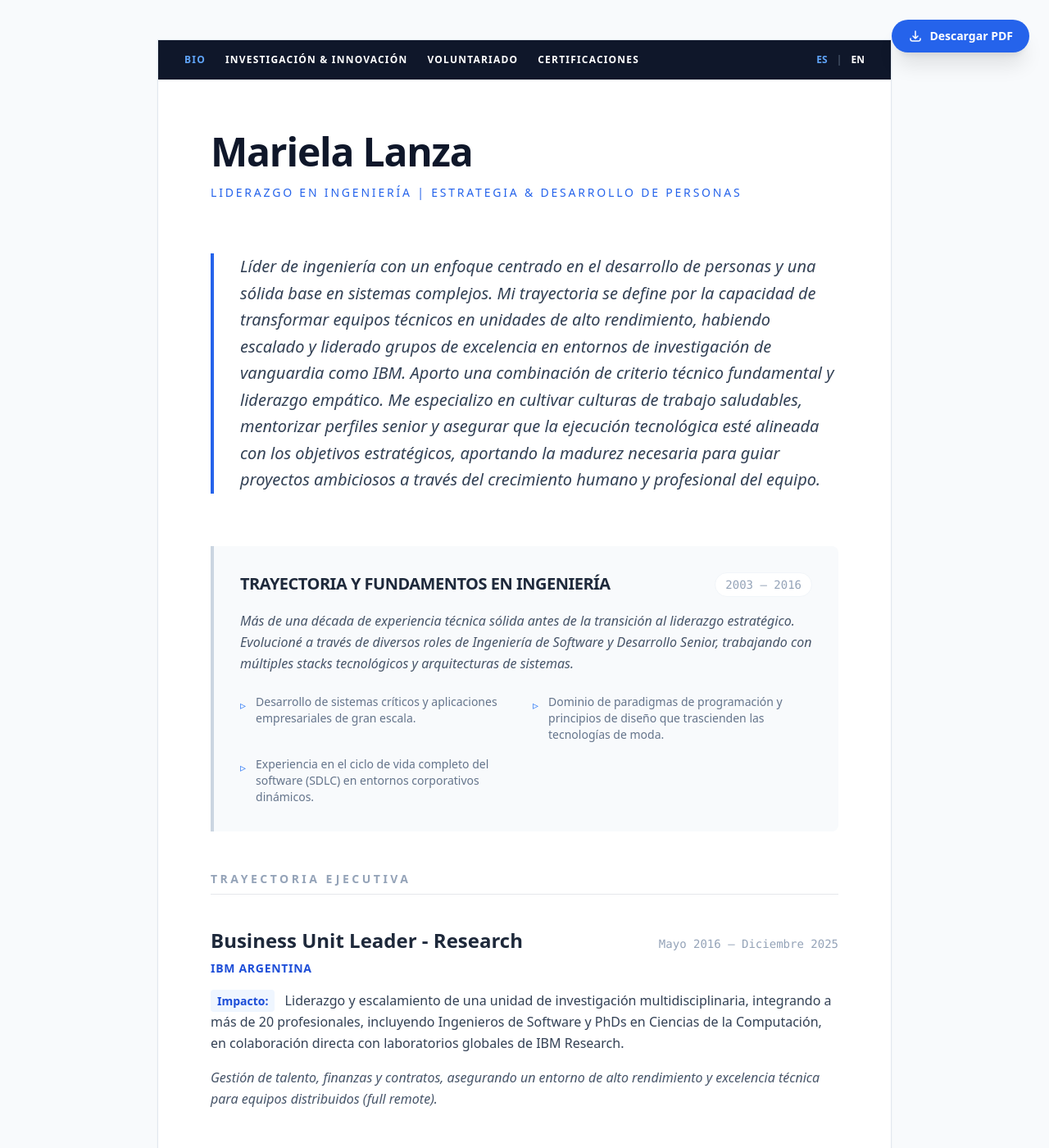
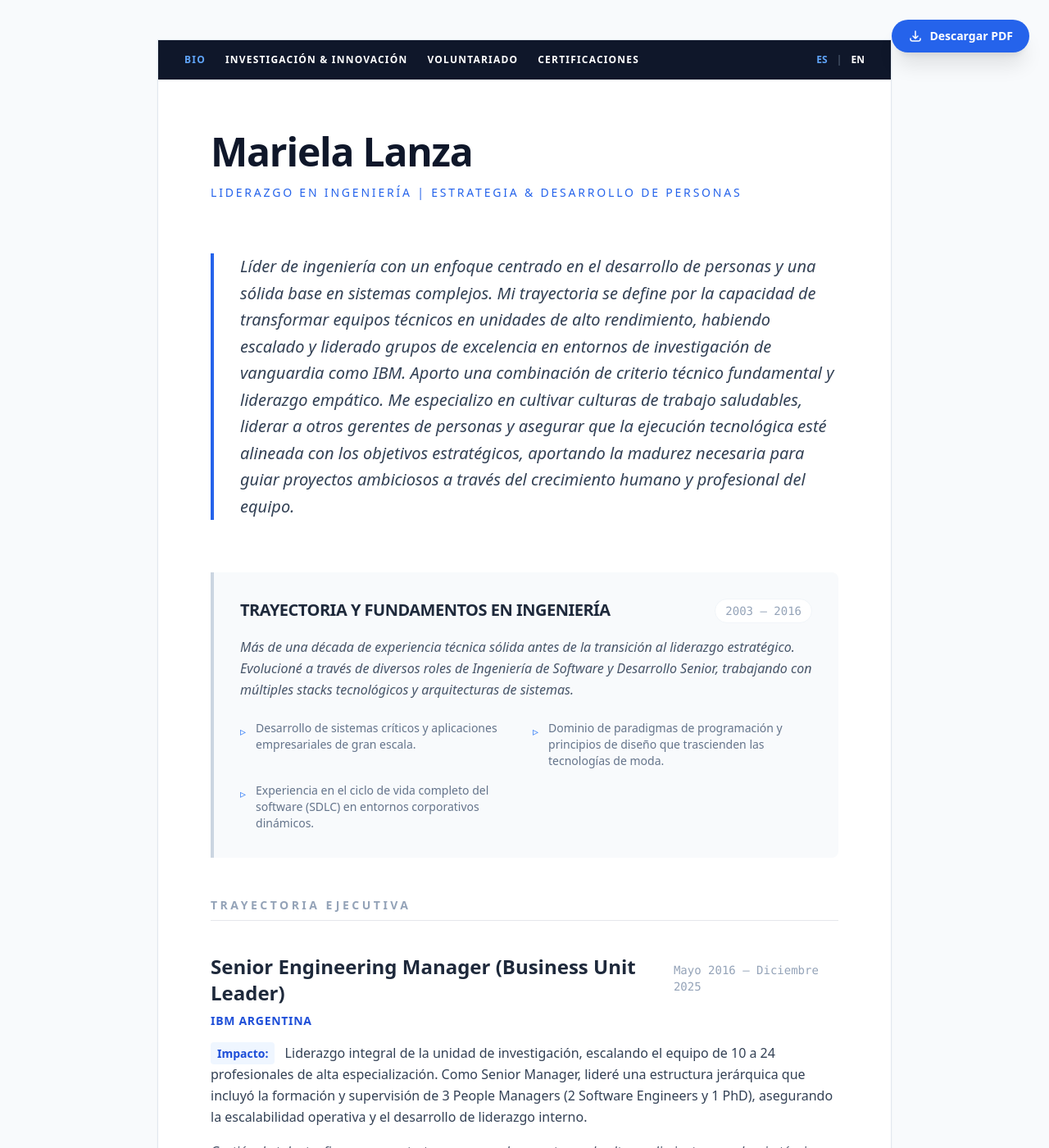
Before and after one commit to mclanza/mclanza.github.io, a Jekyll site: the page built from index.html, in a window 1280 px wide and 1400 px high. Shown: the whole window at 82% size. Built offline with Jekyll 4.4.1, drawn with Linux system fonts in a browser that asks for light colours; nearby versions of some CDN libraries; some of the changed text lies outside the part shown.

Commit message:
feat: update professional profile to senior engineering leadership

```diff
--- a/_data/cv.yml
+++ b/_data/cv.yml
@@ -32,9 +32,9 @@ contact:
 # Profile with Focus on Direction and Strategy
 profile:
   es: "Líder de ingeniería con un enfoque centrado en el desarrollo de personas y una sólida base en sistemas complejos. Mi trayectoria se define por la capacidad de transformar equipos técnicos en unidades de alto rendimiento, habiendo escalado y liderado grupos de excelencia en entornos de investigación de vanguardia como IBM.
-      Aporto una combinación de criterio técnico fundamental y liderazgo empático. Me especializo en cultivar culturas de trabajo saludables, mentorizar perfiles senior y asegurar que la ejecución tecnológica esté alineada con los objetivos estratégicos, aportando la madurez necesaria para guiar proyectos ambiciosos a través del crecimiento humano y profesional del equipo."
+      Aporto una combinación de criterio técnico fundamental y liderazgo empático. Me especializo en cultivar culturas de trabajo saludables, liderar a otros gerentes de personas y asegurar que la ejecución tecnológica esté alineada con los objetivos estratégicos, aportando la madurez necesaria para guiar proyectos ambiciosos a través del crecimiento humano y profesional del equipo."
   en: "Engineering leader with a focus on people development and a strong foundation in complex systems. My trajectory is defined by the ability to transform technical teams into high-performance units, having scaled and led groups of excellence in cutting-edge research environments like IBM.
-      I bring a combination of fundamental technical judgment and empathetic leadership. I specialize in cultivating healthy work cultures, mentoring senior profiles, and ensuring that technological execution is aligned with strategic objectives, providing the maturity needed to guide ambitious projects through the human and professional growth of the team."
+      I bring a combination of fundamental technical judgment and empathetic leadership. I specialize in cultivating healthy work cultures, leading other people managers, and ensuring that technological execution is aligned with strategic objectives, providing the maturity needed to guide ambitious projects through the human and professional growth of the team."
 
 # Experience - Prioritizing Management Impact
 executive_experience:
@@ -42,8 +42,8 @@ executive_experience:
     es: "Trayectoria Ejecutiva"
     en: "Executive Trajectory"
   role:
-    es: "Business Unit Leader - Research"
-    en: "Business Unit Leader - Research"
+    es: "Senior Engineering Manager (Business Unit Leader)"
+    en: "Senior Engineering Manager (Business Unit Leader)"
   company: "IBM Argentina"
   period:
     es: "Mayo 2016 — Diciembre 2025"
@@ -52,8 +52,8 @@ executive_experience:
     es: "Impacto:"
     en: "Impact:"
   impact:
-    es: "Liderazgo y escalamiento de una unidad de investigación multidisciplinaria, integrando a más de 20 profesionales, incluyendo Ingenieros de Software y PhDs en Ciencias de la Computación, en colaboración directa con laboratorios globales de IBM Research."
-    en: "Leadership and scaling of a multidisciplinary research unit, integrating over 20 professionals, including Software Engineers and PhDs in Computer Science, in direct collaboration with global IBM Research labs."
+    es: "Liderazgo integral de la unidad de investigación, escalando el equipo de 10 a 24 profesionales de alta especialización. Como Senior Manager, lideré una estructura jerárquica que incluyó la formación y supervisión de 3 People Managers (2 Software Engineers y 1 PhD), asegurando la escalabilidad operativa y el desarrollo de liderazgo interno."
+    en: "Full leadership of the research unit, scaling the team from 10 to 24 highly specialized professionals. As a Senior Manager, I led a hierarchical structure that included mentoring and supervising 3 People Managers (2 Software Engineers and 1 PhD), ensuring operational scalability and internal leadership development."
   details:
     es: "Gestión de talento, finanzas y contratos, asegurando un entorno de alto rendimiento y excelencia técnica para equipos distribuidos (full remote)."
     en: "Talent management, finance, and contracts, ensuring a high-performance environment and technical excellence for distributed teams (full remote)."
@@ -174,6 +174,8 @@ core_expertise:
     - "Adopción Estratégica de Tecnología"
     - "Desarrollo de Talento y Coaching"
     - "SDLC y Fundamentos de Ingeniería"
+    - "Diseño Organizacional y Escalamiento"
+    - "Planeamiento Estratégico"
   en:
     - "Engineering Management & Mentorship"
     - "High-Performance Team Building"
@@ -181,3 +183,5 @@ core_expertise:
     - "Strategic Technology Adoption"
     - "Talent Development & Coaching"
     - "SDLC & Engineering Foundations"
+    - "Organizational Design & Scaling"
+    - "Strategic Planning & Resource Management"
```
